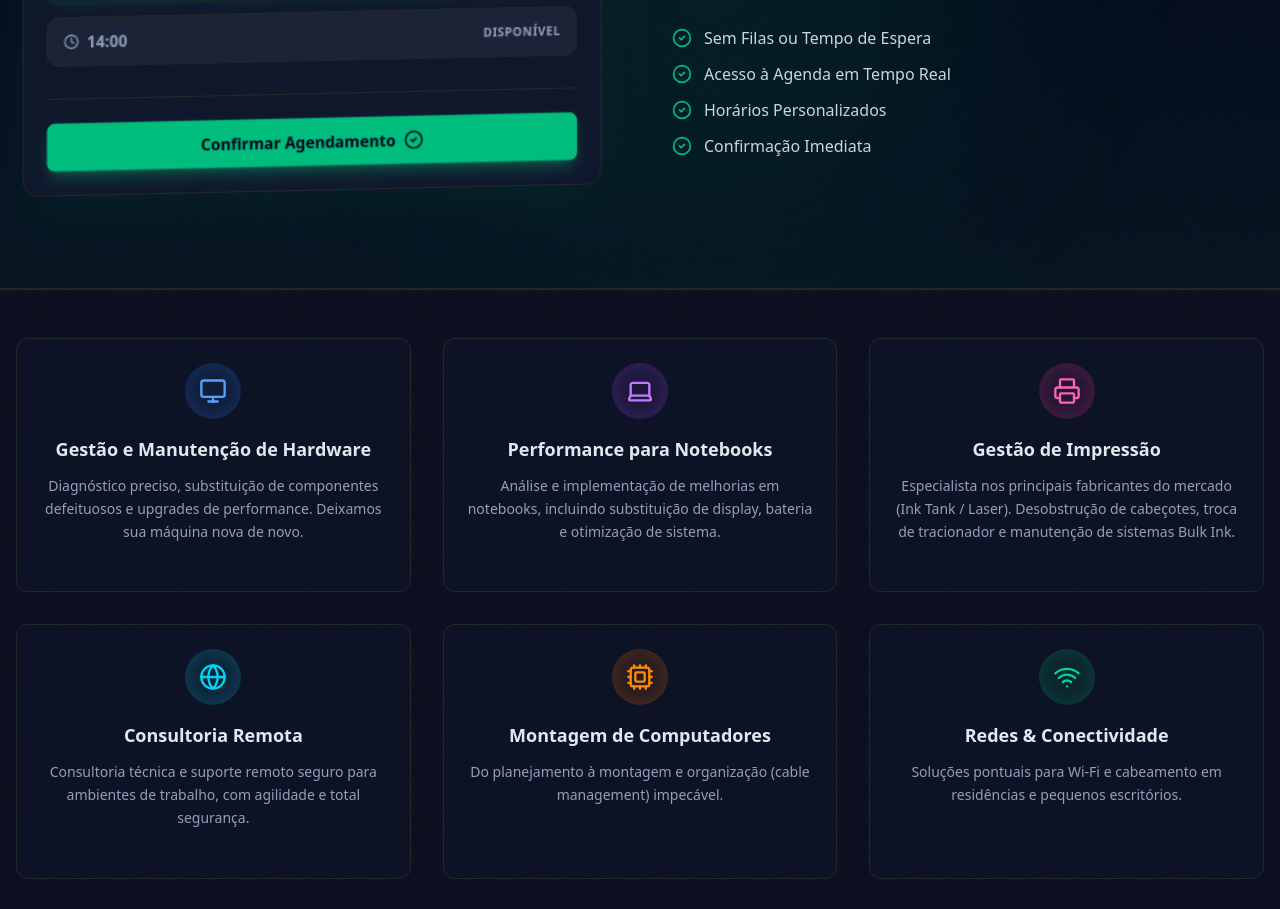
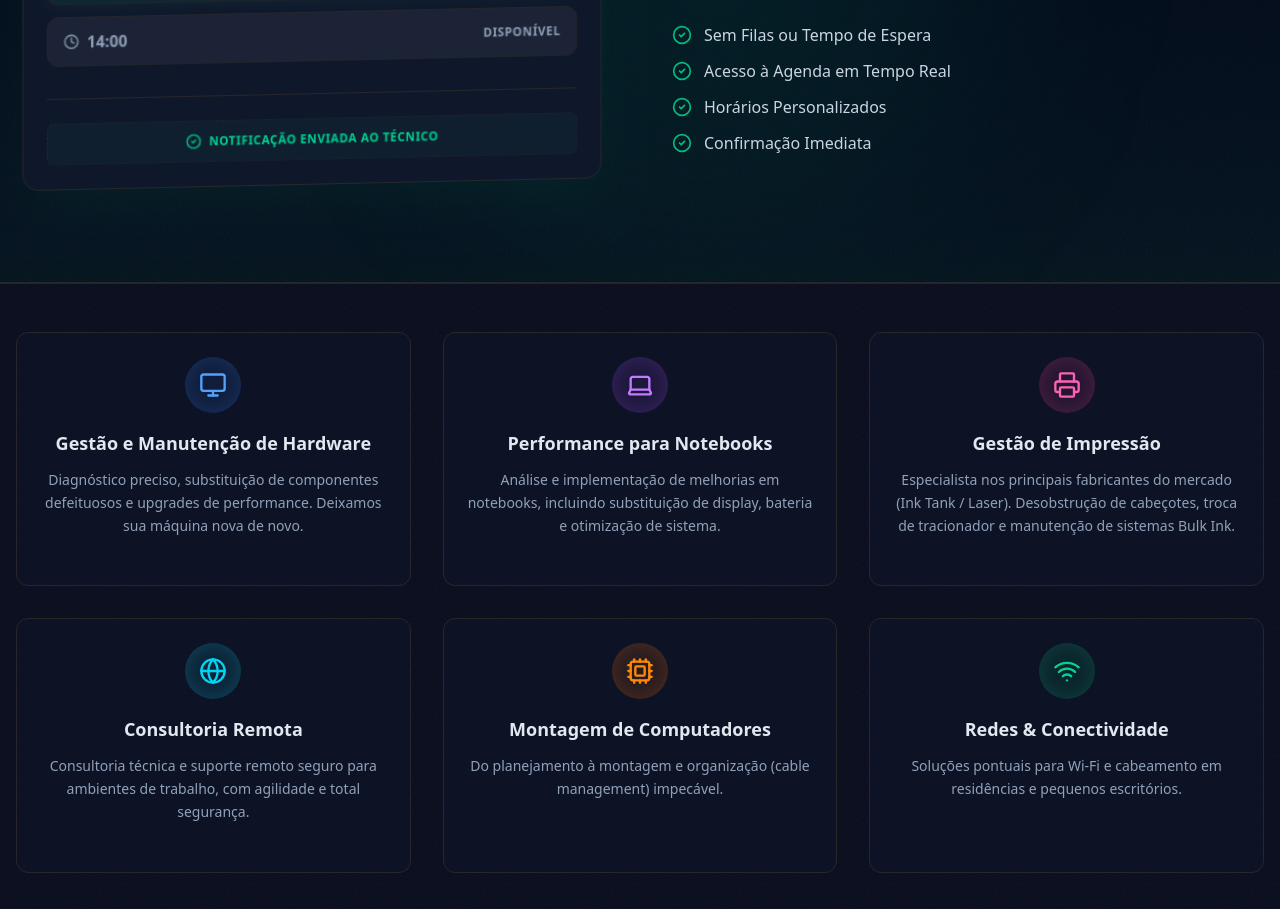
Before and after one commit to wheslancardoso/wtechprot, a Next.js app: page / in a window 1280 px wide. Shown: the part 1923-2832 px from the top of the page. Built offline with nearby package versions, Linux system fonts and the light colour scheme; no server answers.

Commit message:
style: altera visual do texto de confirmacao no mockup de agendamento para nao parecer um botao

```diff
--- a/src/app/page.tsx
+++ b/src/app/page.tsx
@@ -326,8 +326,8 @@ j=d.createElement(s),dl=l!='dataLayer'?'&l='+l:'';j.async=true;j.src=
 
                   {/* Bottom Action - Animated */}
                   <div className="mt-8 pt-6 border-t border-white/5 opacity-0 animate-[fadeInUp_0.6s_ease-out_forwards]" style={{ animationDelay: '1.5s' }}>
-                    <div className="w-full py-3 bg-emerald-500 text-slate-950 font-bold rounded-lg flex items-center justify-center gap-2 shadow-lg shadow-emerald-500/30">
-                      Confirmar Agendamento <CheckCircle2 className="w-5 h-5" />
+                    <div className="w-full py-3 bg-emerald-500/5 text-emerald-400 font-bold text-xs uppercase tracking-wider border border-dashed border-emerald-500/30 rounded-lg flex items-center justify-center gap-2">
+                      <CheckCircle2 className="w-4 h-4" /> Notificação Enviada ao Técnico
                     </div>
                   </div>
                 </div>
```
